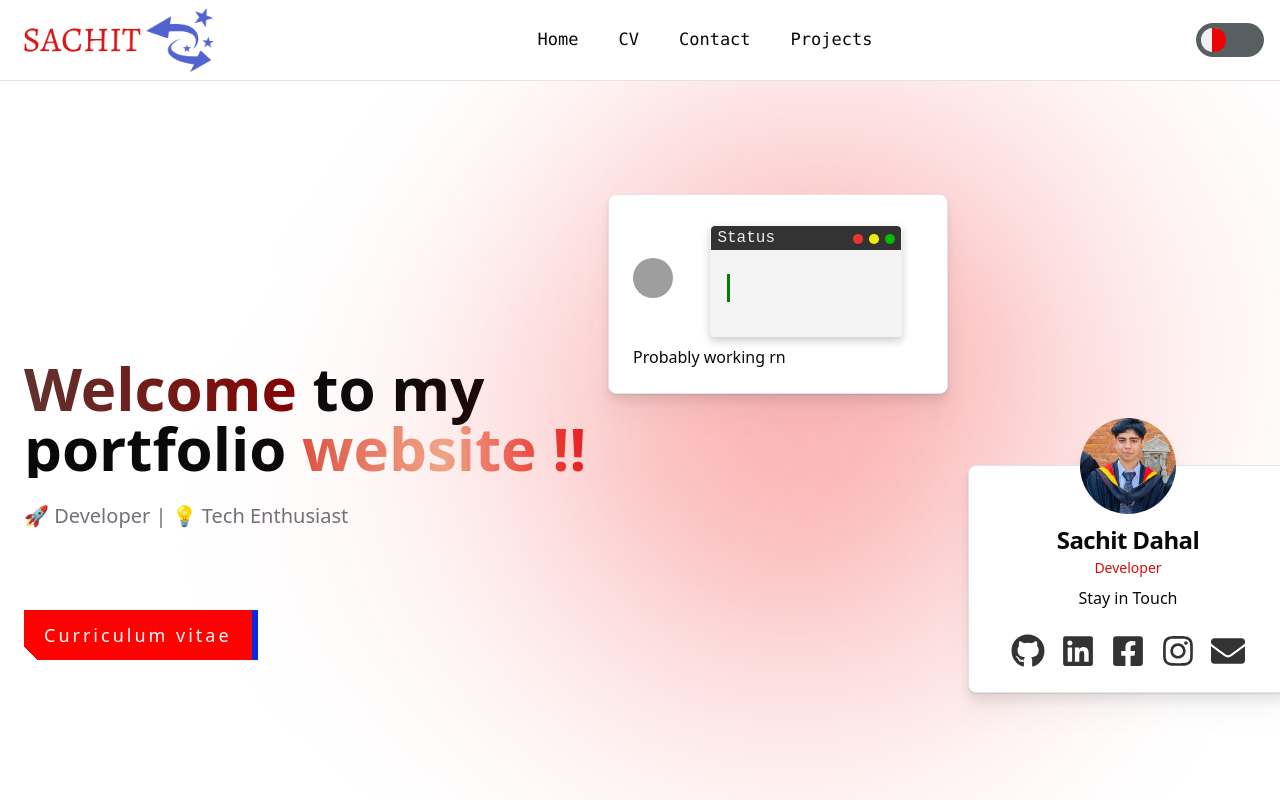
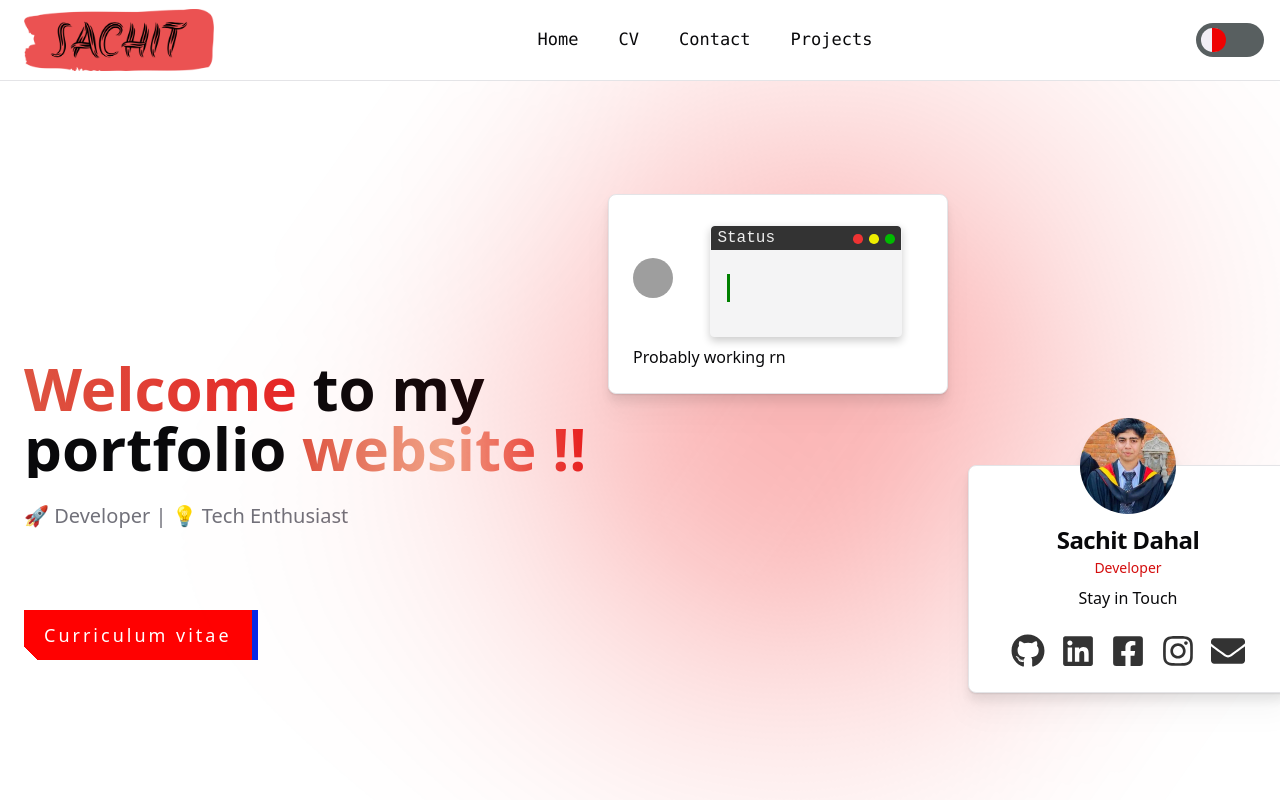
Before and after one commit to Sachit0-0/portfolio-v2, a React (Vite) app: page / in a window 1280 px wide. Shown: the top 800 px of the page. Built offline with nearby package versions, Linux system fonts and the light colour scheme; grey boxes are pictures that could not be loaded.

Commit message:
logogogo

```diff
--- a/src/components/Hero.tsx
+++ b/src/components/Hero.tsx
@@ -7,7 +7,7 @@
       <div className="text-center overflow-hidden lg:text-start space-y-6">
         <main className="text-5xl overflow-hidden md:text-6xl font-bold">
           <h1 className="inline">
-            <span className="inline bg-gradient-to-r from-[#61322e]  to-[#830303] text-transparent bg-clip-text">
+            <span className="inline bg-gradient-to-r from-[#dd5441]  to-[#e20707e0] text-transparent bg-clip-text">
               Welcome
             </span>{" "}
             to my
```
Also changed, not shown: src/assets/Logo/sachit-logo.png.
